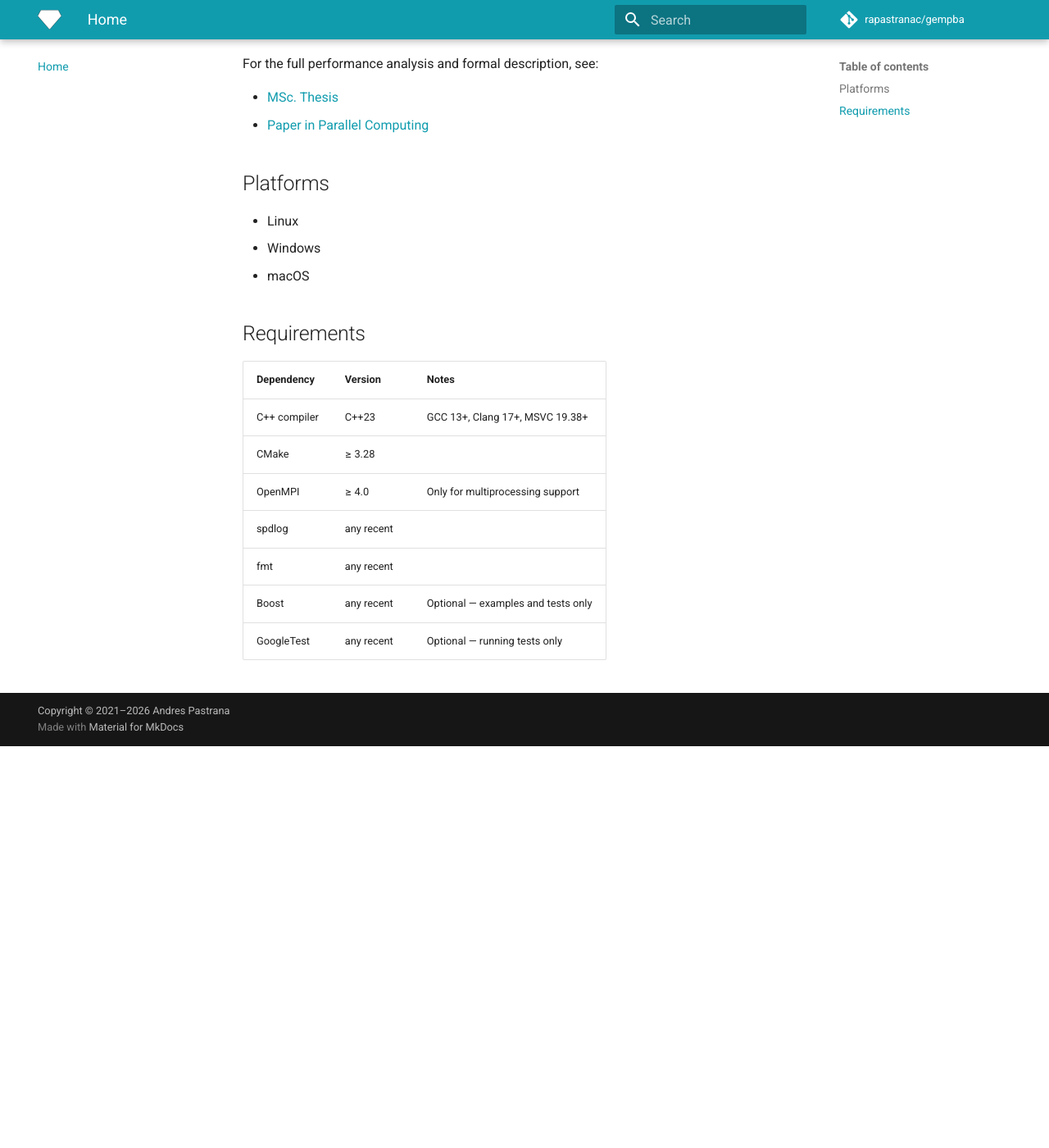
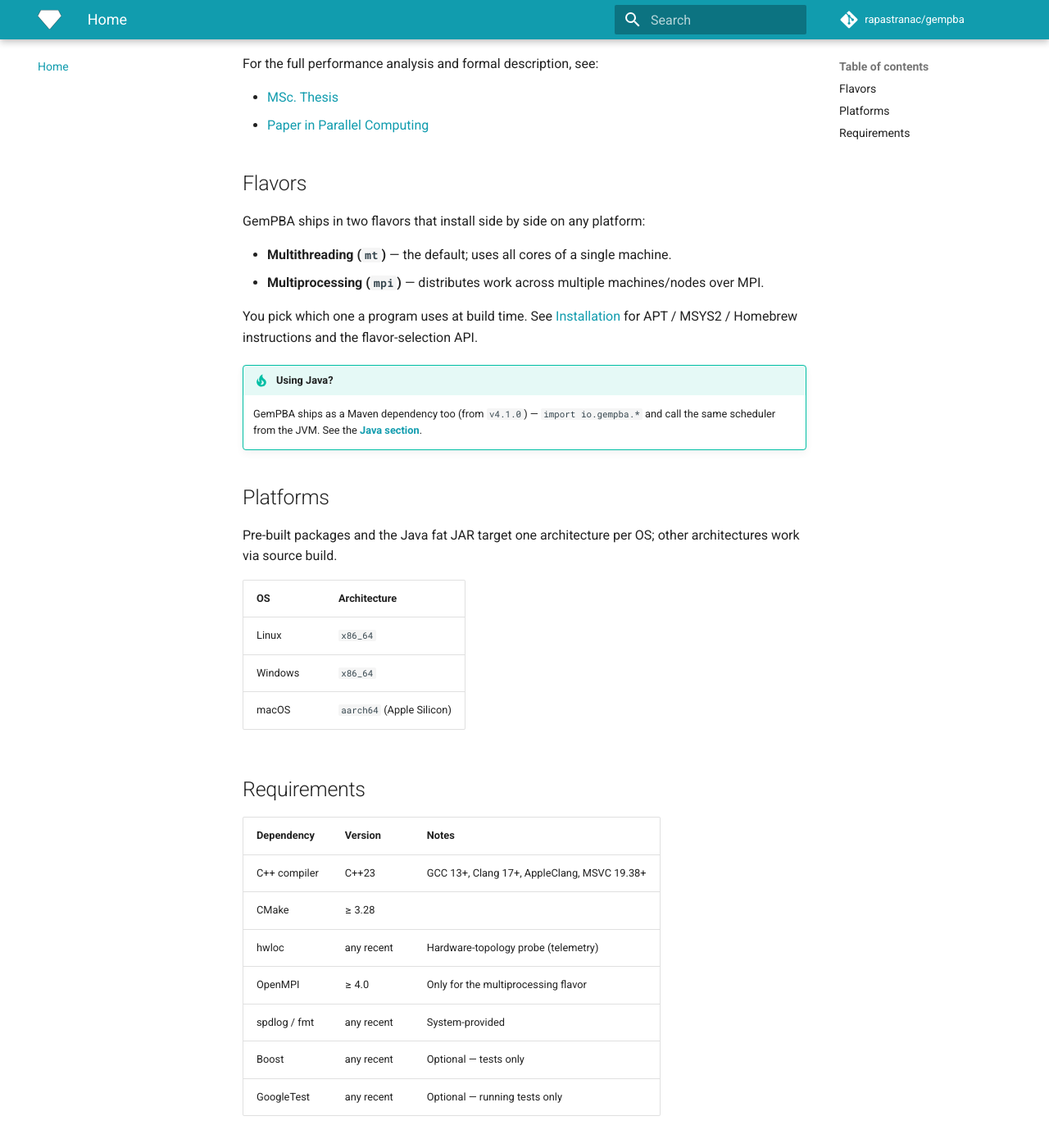
Before and after one commit to rapastranac/gempba-docs, an MkDocs documentation site: the page built from docs/index.md, in a window 1280 px wide and 1400 px high, scrolled down 763 px. Shown: the whole window at 82% size. Built offline with MkDocs 1.6.1 and Material for MkDocs 9.7.7, drawn with Linux system fonts in a browser that asks for light colours; comment, search, counter and statistics services are not loaded; before the commit the page ends 1673 px from its top, so only the background shows below that.

Commit message:
#18 Update the home page for v4.x flavors, platforms, and CI badges
- Fix CI badge workflow filenames (c-cpp-*.yml/lint.yml to ci-*.yml)
- Add a Flavors section (mt default / mpi) and a "Using Java?" pointer
- Replace the platform list with a per-OS architecture table
- Add hwloc to the requirements table and note system-provided spdlog/fmt

```diff
--- a/docs/index.md
+++ b/docs/index.md
@@ -1,9 +1,9 @@
 # GemPBA
 
-[![C/C++ CI (Ubuntu 24.04)](https://github.com/rapastranac/gempba/actions/workflows/c-cpp-ubuntu.yml/badge.svg)](https://github.com/rapastranac/gempba/actions/workflows/c-cpp-ubuntu.yml)
-[![C/C++ CI (Windows 2025)](https://github.com/rapastranac/gempba/actions/workflows/c-cpp-windows.yml/badge.svg)](https://github.com/rapastranac/gempba/actions/workflows/c-cpp-windows.yml)
-[![C/C++ CI (macOS 26)](https://github.com/rapastranac/gempba/actions/workflows/c-cpp-macos.yml/badge.svg)](https://github.com/rapastranac/gempba/actions/workflows/c-cpp-macos.yml)
-[![Lint](https://github.com/rapastranac/gempba/actions/workflows/lint.yml/badge.svg)](https://github.com/rapastranac/gempba/actions/workflows/lint.yml)
+[![C/C++ CI (Ubuntu 24.04)](https://github.com/rapastranac/gempba/actions/workflows/ci-cpp-ubuntu.yml/badge.svg)](https://github.com/rapastranac/gempba/actions/workflows/ci-cpp-ubuntu.yml)
+[![C/C++ CI (Windows 2025)](https://github.com/rapastranac/gempba/actions/workflows/ci-cpp-windows.yml/badge.svg)](https://github.com/rapastranac/gempba/actions/workflows/ci-cpp-windows.yml)
+[![C/C++ CI (macOS 26)](https://github.com/rapastranac/gempba/actions/workflows/ci-cpp-macos.yml/badge.svg)](https://github.com/rapastranac/gempba/actions/workflows/ci-cpp-macos.yml)
+[![Lint](https://github.com/rapastranac/gempba/actions/workflows/ci-lint.yml/badge.svg)](https://github.com/rapastranac/gempba/actions/workflows/ci-lint.yml)
 [![codecov](https://codecov.io/gh/rapastranac/gempba/branch/main/graph/badge.svg)](https://codecov.io/gh/rapastranac/gempba)
 ![GitHub License](https://img.shields.io/github/license/rapastranac/gempba)
 ![GitHub Release](https://img.shields.io/github/v/release/rapastranac/gempba)
@@ -25,22 +25,38 @@
 - [MSc. Thesis](http://hdl.handle.net/11143/18687)
 - [Paper in Parallel Computing](https://doi.org/10.1016/j.parco.2023.103024)
 
+## Flavors
+
+GemPBA ships in two flavors that install side by side on any platform:
+
+- **Multithreading (`mt`)** — the default; uses all cores of a single machine.
+- **Multiprocessing (`mpi`)** — distributes work across multiple machines/nodes over MPI.
+
+You pick which one a program uses at build time. See [Installation](getting-started/installation.md) for APT / MSYS2 / Homebrew instructions and the flavor-selection API.
+
+!!! tip "Using Java?"
+    GemPBA ships as a Maven dependency too (from `v4.1.0`) — `import io.gempba.*` and call the same scheduler from the JVM. See the **[Java section](java/index.md)**.
+
 ## Platforms
 
-- Linux
-- Windows
-- macOS
+Pre-built packages and the Java fat JAR target one architecture per OS; other architectures work via source build.
+
+| OS | Architecture |
+|---|---|
+| Linux | `x86_64` |
+| Windows | `x86_64` |
+| macOS | `aarch64` (Apple Silicon) |
 
 ## Requirements
 
 | Dependency | Version | Notes |
 |---|---|---|
-| C++ compiler | C++23 | GCC 13+, Clang 17+, MSVC 19.38+ |
+| C++ compiler | C++23 | GCC 13+, Clang 17+, AppleClang, MSVC 19.38+ |
 | CMake | ≥ 3.28 | |
-| OpenMPI | ≥ 4.0 | Only for multiprocessing support |
-| spdlog | any recent | |
-| fmt | any recent | |
-| Boost | any recent | Optional — examples and tests only |
+| hwloc | any recent | Hardware-topology probe (telemetry) |
+| OpenMPI | ≥ 4.0 | Only for the multiprocessing flavor |
+| spdlog / fmt | any recent | System-provided |
+| Boost | any recent | Optional — tests only |
 | GoogleTest | any recent | Optional — running tests only |
 
 
```
